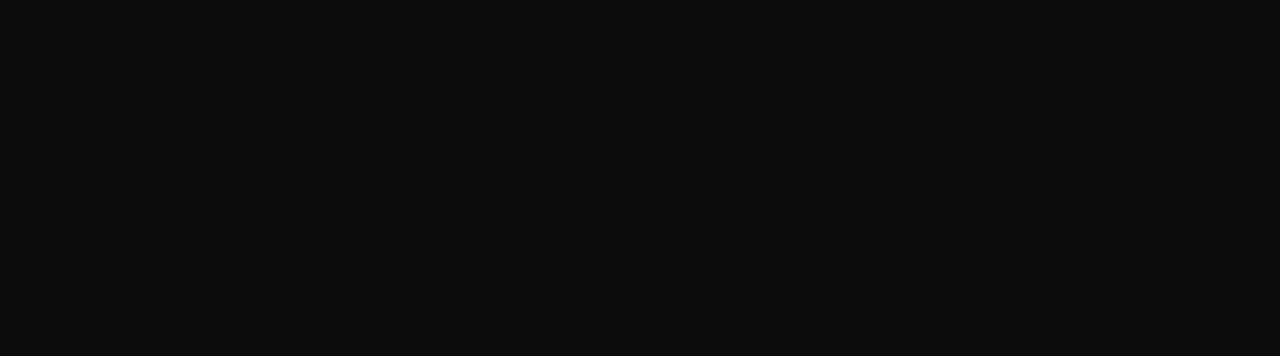
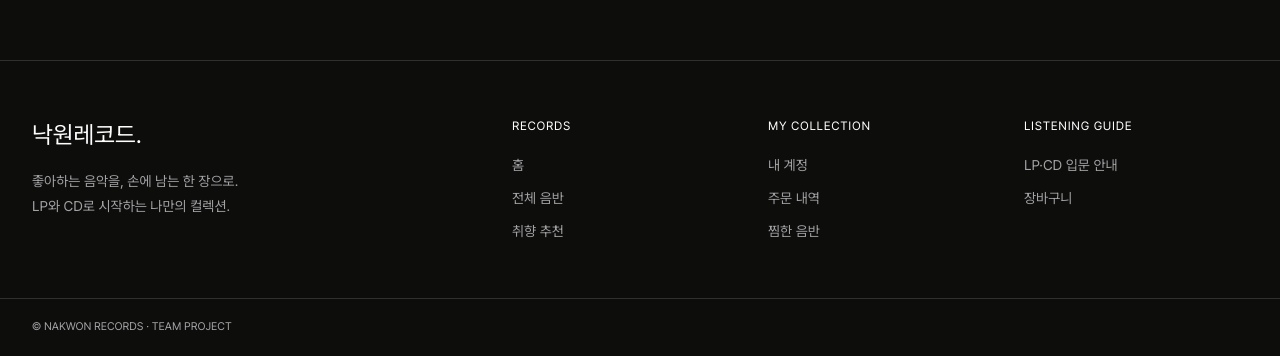
Before and after one commit to PerfumesYung/Record_Team_Project, a React (Vite) app in the folder frontend/: page / in a window 1280 px wide. Shown: the part 886-1242 px from the top of the page. Before the commit the page ends 946 px from the top, so only its background shows below. Built offline with nearby package versions, Linux system fonts and the light colour scheme; a web font is replaced by a local one.

Commit message:
프론트 공통 푸터 UI

```diff
--- a/frontend/src/app/App.jsx
+++ b/frontend/src/app/App.jsx
@@ -1,5 +1,6 @@
 import { Route, Routes } from 'react-router-dom';
 import Header from '../components/layout/Header';
+import Footer from '../components/layout/Footer';
 
 function HomePage() {
   return (
@@ -20,6 +21,7 @@ export default function App() {
       <Routes>
         <Route path="/" element={<HomePage />} />
       </Routes>
+      <Footer />
     </>
   );
 }
--- /dev/null
+++ b/frontend/src/components/layout/Footer.css
@@ -0,0 +1,11 @@
+.site-footer { border-top: 1px solid var(--color-border); background: var(--color-background); }
+.site-footer__inner { max-width: 1440px; margin: 0 auto; padding: 56px 32px; display: grid; grid-template-columns: 2fr repeat(3, 1fr); gap: 32px; }
+.site-footer__brand h2 { margin: 0 0 16px; color: var(--color-text); font-size: 24px; }
+.site-footer__brand p { margin: 0; color: var(--color-text-muted); font-size: 14px; line-height: 1.8; }
+.site-footer__section { display: flex; flex-direction: column; align-items: flex-start; gap: 12px; }
+.site-footer__section h3 { margin: 0 0 8px; color: var(--color-text); font-family: var(--font-heading); font-size: 12px; letter-spacing: .06em; }
+.site-footer__section a, .site-footer__section span { color: var(--color-text-muted); font-size: 14px; text-decoration: none; }
+.site-footer__section a:hover { color: var(--color-text); }
+.site-footer__section a:focus-visible { outline: 2px solid var(--color-accent); outline-offset: 4px; }
+.site-footer__bottom { max-width: 1440px; margin: 0 auto; padding: 20px 32px; border-top: 1px solid var(--color-border); color: var(--color-text-muted); font-family: var(--font-heading); font-size: 11px; }
+@media (max-width: 800px) { .site-footer__inner { grid-template-columns: repeat(2, minmax(0, 1fr)); padding: 36px 20px; gap: 32px 20px; } .site-footer__bottom { padding: 20px; } }
--- /dev/null
+++ b/frontend/src/components/layout/Footer.jsx
@@ -0,0 +1,37 @@
+import { Link } from 'react-router-dom';
+import './Footer.css';
+
+// 화면이 완성되면 각 메뉴에 주소를 연결합니다.
+export default function Footer() {
+  return (
+    <footer className="site-footer">
+      <div className="site-footer__inner">
+        <section className="site-footer__brand">
+          <h2>낙원레코드.</h2>
+          <p>좋아하는 음악을, 손에 남는 한 장으로.<br />LP와 CD로 시작하는 나만의 컬렉션.</p>
+        </section>
+
+        <nav className="site-footer__section" aria-label="음반 메뉴">
+          <h3>RECORDS</h3>
+          <Link to="/">홈</Link>
+          <span>전체 음반</span>
+          <span>취향 추천</span>
+        </nav>
+
+        <section className="site-footer__section">
+          <h3>MY COLLECTION</h3>
+          <span>내 계정</span>
+          <span>주문 내역</span>
+          <span>찜한 음반</span>
+        </section>
+
+        <section className="site-footer__section">
+          <h3>LISTENING GUIDE</h3>
+          <span>LP·CD 입문 안내</span>
+          <span>장바구니</span>
+        </section>
+      </div>
+      <div className="site-footer__bottom">© NAKWON RECORDS · TEAM PROJECT</div>
+    </footer>
+  );
+}
```
